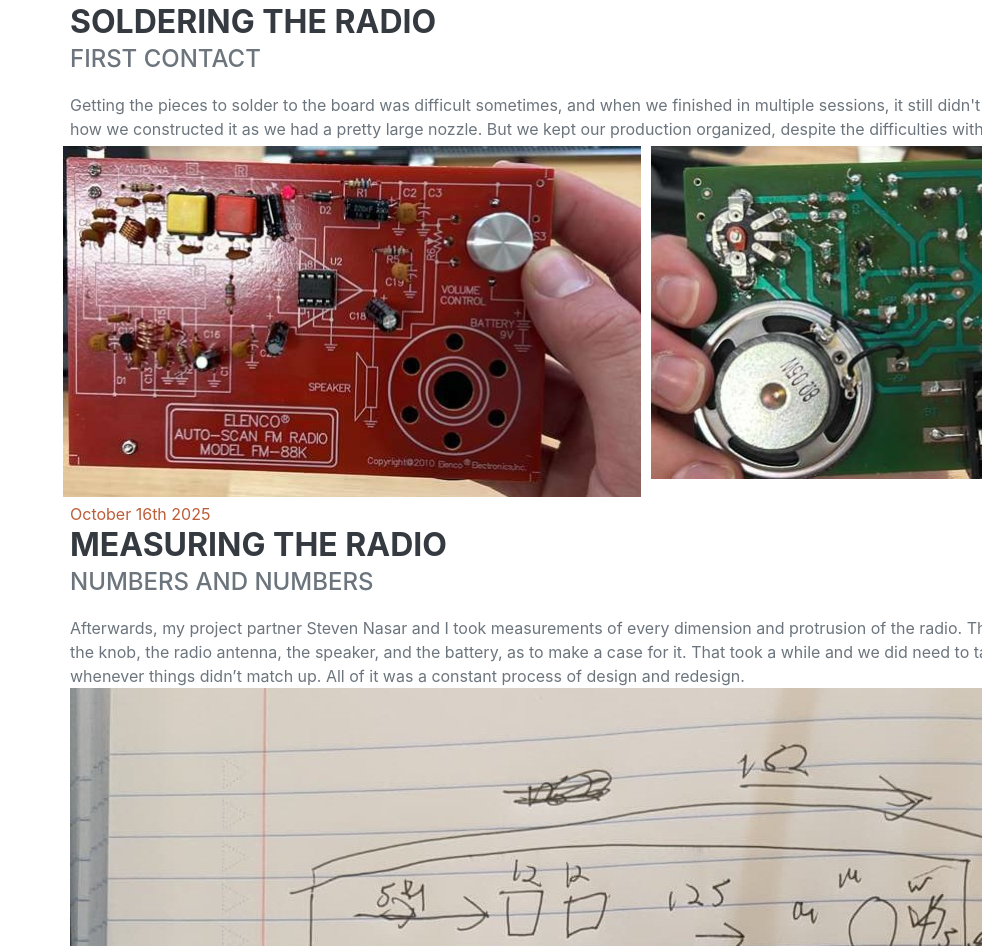
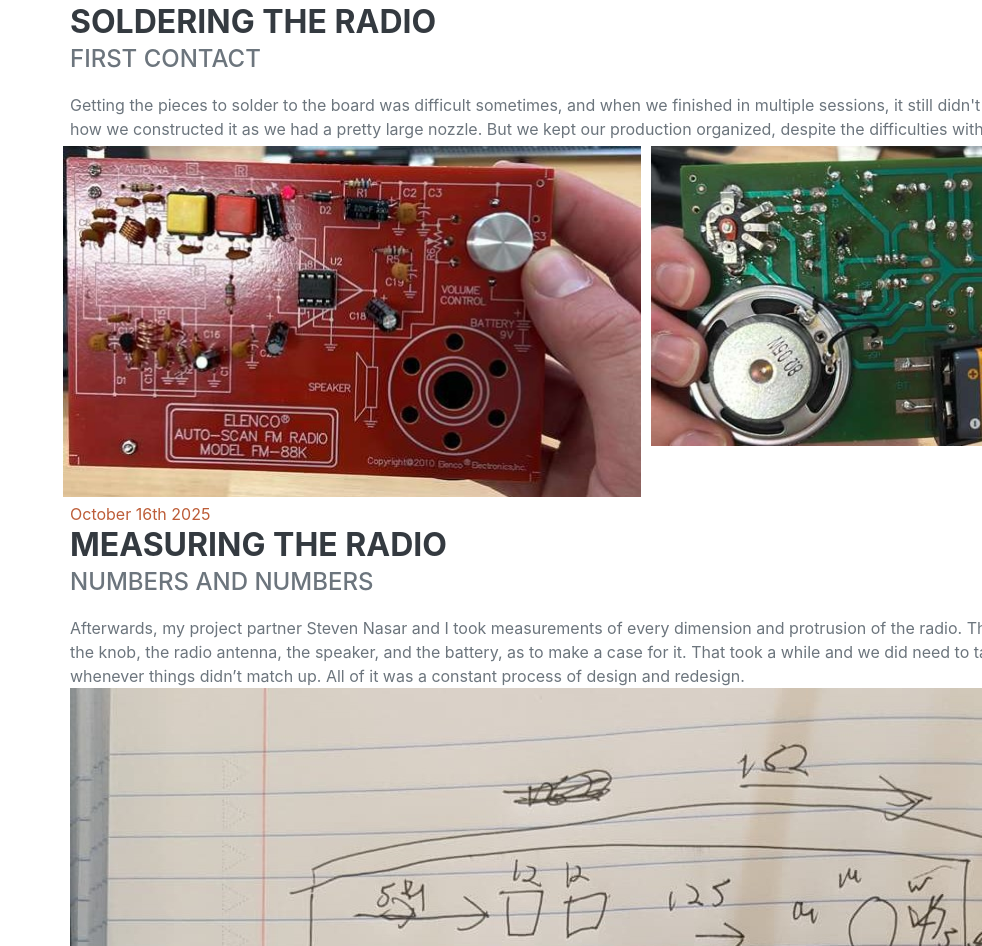
Before and after one commit to JudahBelgrade/Judah-Belgrade-web, a website: page dist/index.html in a window 1280 px wide. Shown: the part 7705-8651 px from the top of the page, without its empty margins (298-1280 px from the left). Drawn offline with nearby package versions, Linux system fonts and the light colour scheme; a web font is replaced by a local one.

Commit message:
modified:   dist/index.html

```diff
--- a/dist/index.html
+++ b/dist/index.html
@@ -240,10 +240,10 @@
                             <div>
                         <div class="row">
                             <div class="column">
-                                <img src="assets/img/radio.jpg" style: width=100%, float: left;>
+                                <img src="assets/img/radio.jpg" style: width=100%, float: left>
                             </div>
                             <div class="column">
-                                <img src="assets/img/back radio.jpg" style: width=100%, float: right;>
+                                <img src="assets/img/back radio.jpg" style: width=90%, float: right>
                             </div>
                         </div>
                     <div class="flex-shrink-0"> <span class="text-primary">October 16th 2025 </span></div>
```
